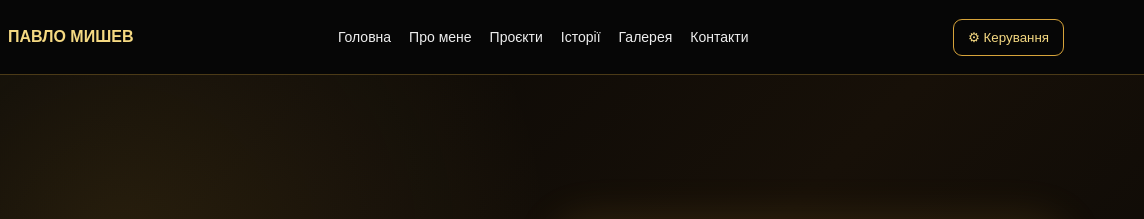
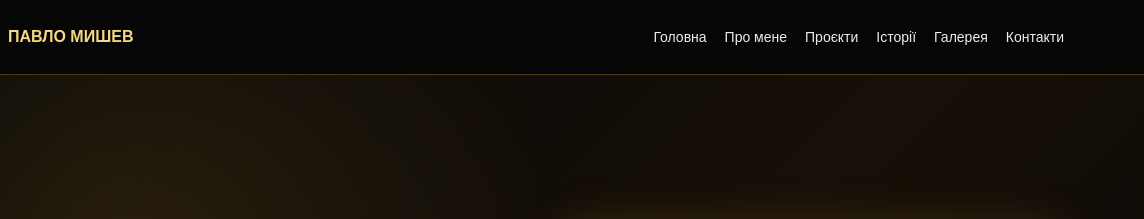
Before and after one commit to Pavlo-Myshev/pavlo--myshev-site, a plain HTML site: page index.html in a window 1280 px wide. Shown: the top 219 px of the page, 136-1280 px from the left. Drawn offline with Linux system fonts and the light colour scheme.

Commit message:
Update index.html

```diff
--- a/index.html
+++ b/index.html
@@ -36,7 +36,7 @@ footer{padding:26px;border-top:1px solid #d6a33a44;text-align:center;color:#999}
 <header><nav class="container">
 <a class="brand" href="#home"><img id="navLogo" alt="PM"><span id="navName">ПАВЛО МИШЕВ</span></a>
 <div class="links"><a href="#home">Головна</a><a href="#about">Про мене</a><a href="#projects">Проєкти</a><a href="#stories">Історії</a><a href="#gallery">Галерея</a><a href="#contacts">Контакти</a></div>
-<button class="admin-open" onclick="openAdmin()">⚙ Керування</button>
+
 </nav></header>
 
 <main>
```
